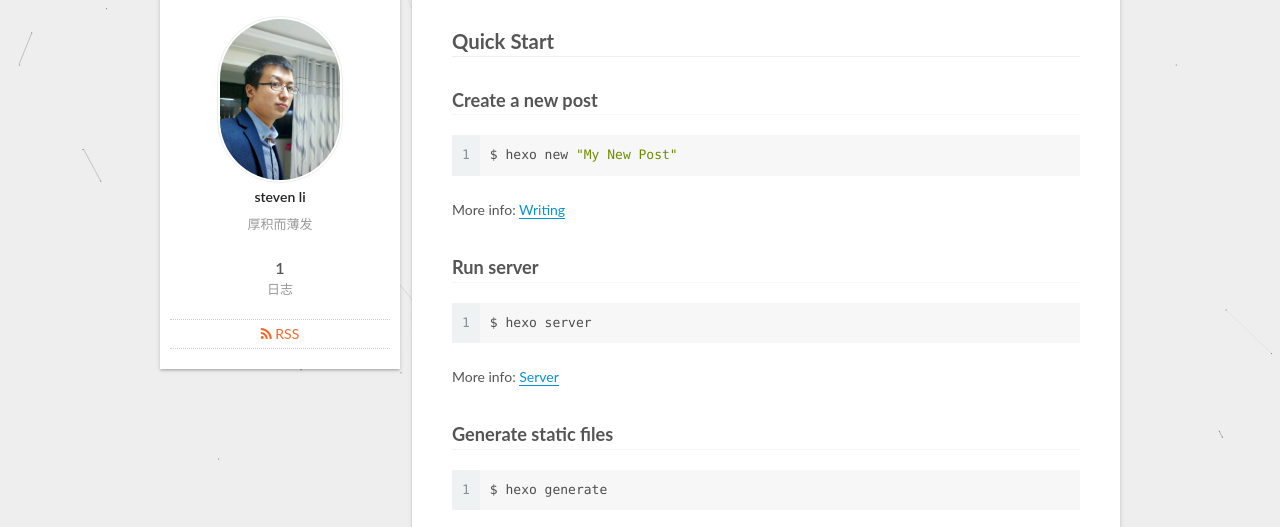
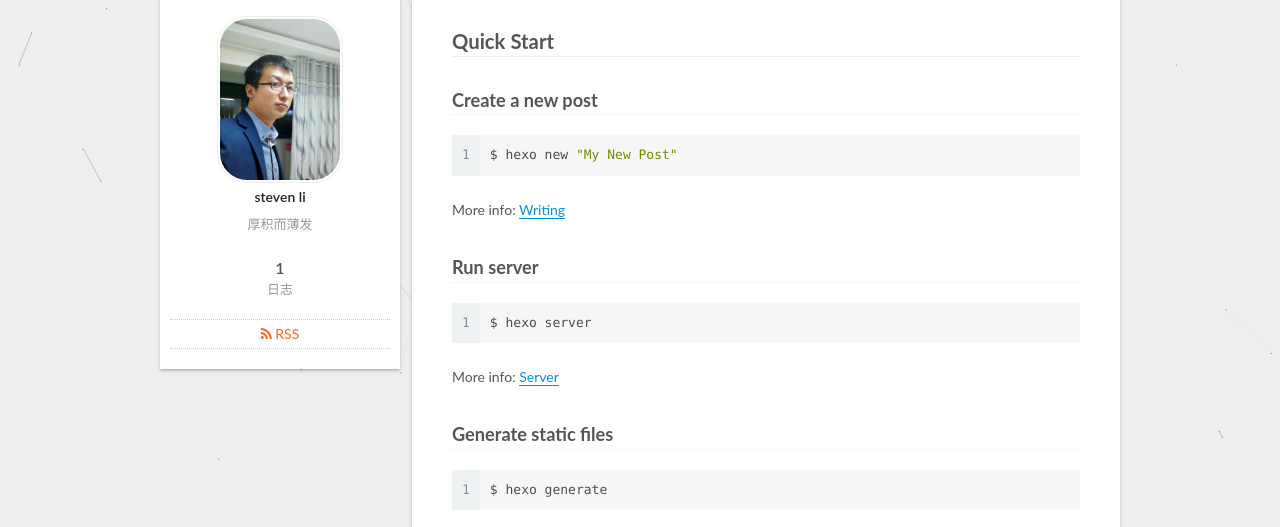
Before and after one commit to hellolihaizhou/hellolihaizhou.github.io, a plain HTML site: page index.html in a window 1280 px wide. Shown: the part 250-777 px from the top of the page. Drawn offline with Linux system fonts and the light colour scheme; some packages are replaced by stand-ins of ours; a script that the page names is missing.

Commit message:
Site updated: 2018-04-27 15:23:43

```diff
--- a/css/main.css
+++ b/css/main.css
@@ -1760,10 +1760,10 @@ pre .javascript .function {
   height: auto;
   border: 1px solid #eee;
 /* 头像 */
-  border-radius: 80px;
-  -webkit-border-radius: 80px;
-  -moz-border-radius: 80px;
-  box-shadow: inset 0 -1px 0 #833 sf;
+  border-radius: 10px;
+  -webkit-border-radius: 30px;
+  -moz-border-radius: 30px;
+  box-shadow: inset 0 -1px 0 #333 sf;
 }
 .site-author-name {
   margin: 0;
@@ -1845,7 +1845,7 @@ pre .javascript .function {
   width: 4px;
   height: 4px;
   border-radius: 50%;
-  background: #f2c3a2;
+  background: #fe4d01;
 }
 .links-of-blogroll {
   font-size: 13px;
```
